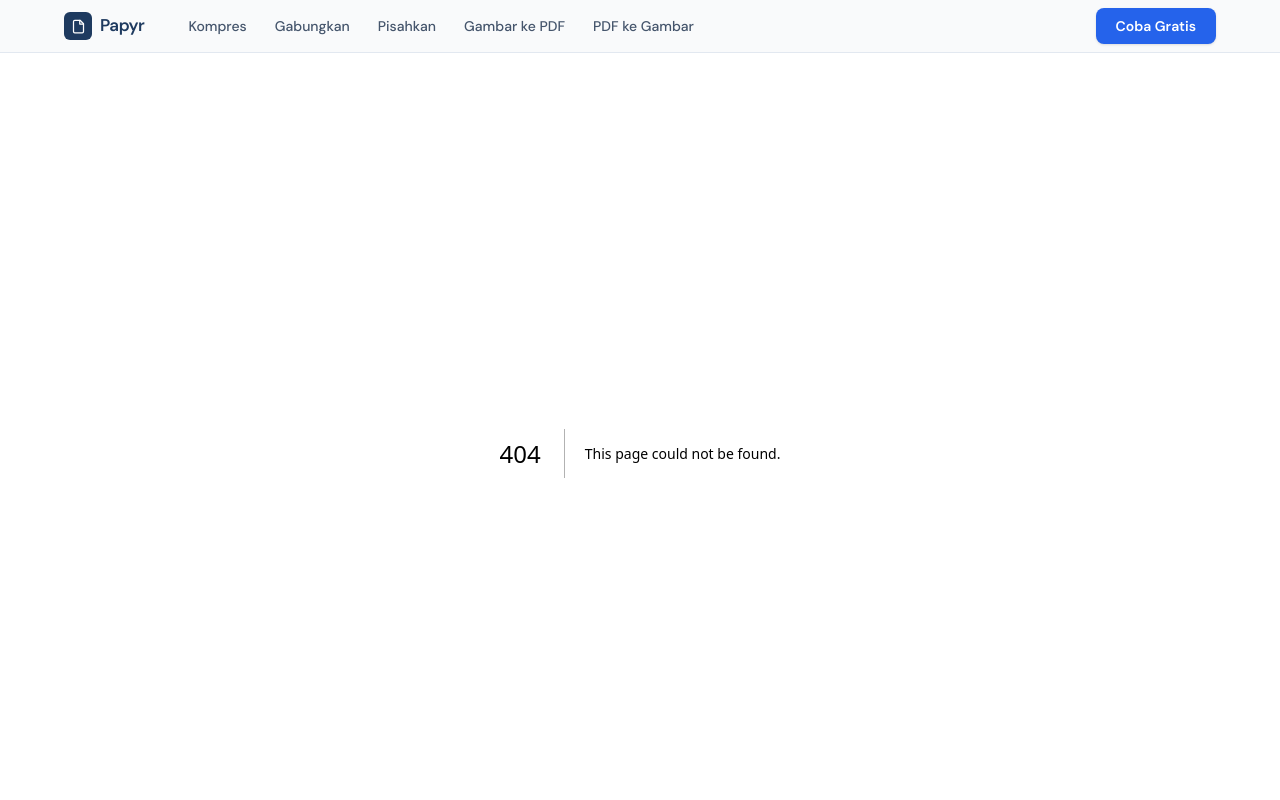
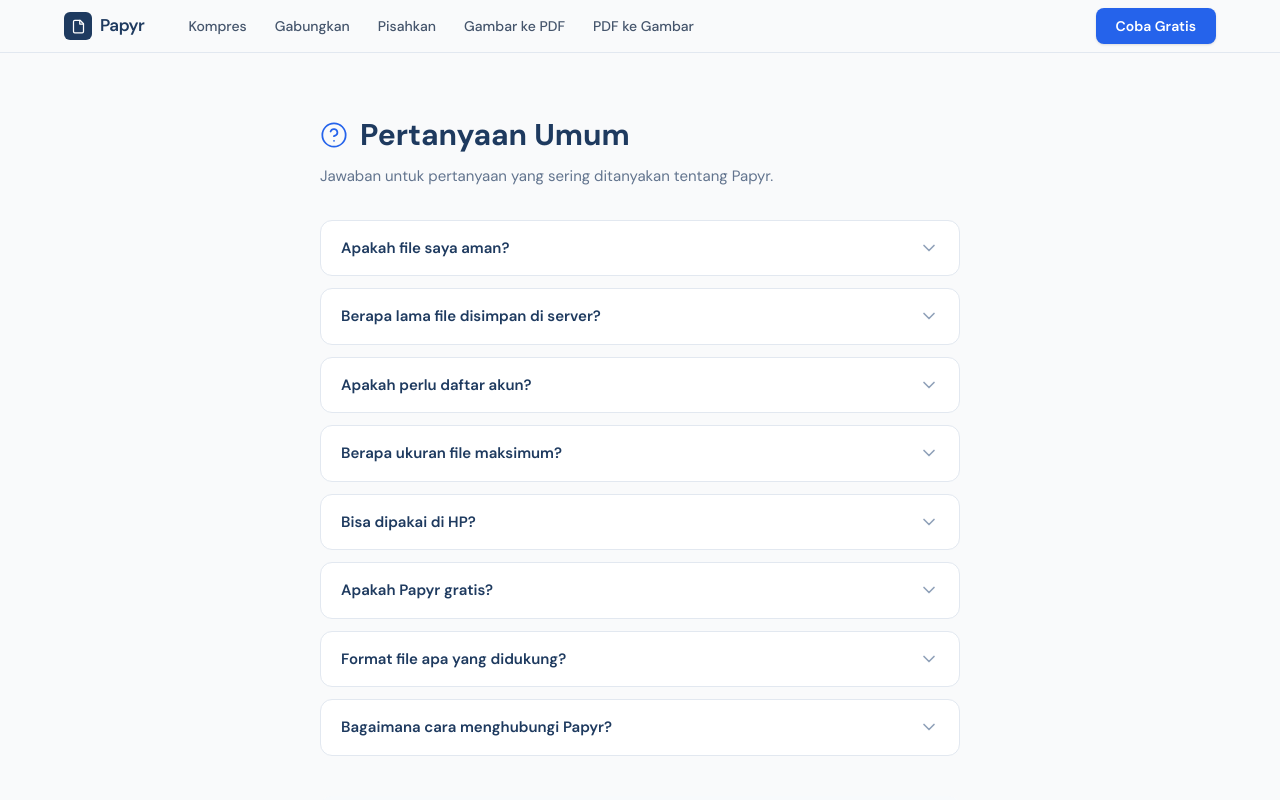
Before and after one commit to fazulfi/papyr, a Next.js app in the folder frontend/: page /faq in a window 1280 px wide. Before the commit this address had no page. Shown: the top 800 px of the page. Built offline with nearby package versions, Linux system fonts and the light colour scheme.

Commit message:
feat: add FAQ page with accordion UI in Bahasa Indonesia (PAPYR-081)
Ultraworked with [Sisyphus](https://github.com/code-yeongyu/oh-my-openagent)

Co-authored-by: Sisyphus <clio-agent@sisyphuslabs.ai>

```diff
--- /dev/null
+++ b/frontend/src/app/faq/layout.tsx
@@ -0,0 +1,11 @@
+import type { Metadata } from "next";
+
+export const metadata: Metadata = {
+  title: "FAQ — Pertanyaan Umum",
+  description:
+    "Jawaban untuk pertanyaan yang sering ditanyakan tentang Papyr — alat PDF gratis untuk Indonesia. Keamanan file, batas upload, format yang didukung.",
+};
+
+export default function FAQLayout({ children }: { children: React.ReactNode }) {
+  return children;
+}
--- /dev/null
+++ b/frontend/src/app/faq/page.tsx
@@ -0,0 +1,172 @@
+"use client";
+
+import { useState } from "react";
+
+/* ── Inline SVG Icons ── */
+
+function ChevronDownIcon({ open }: { open: boolean }) {
+  return (
+    <svg
+      width="20"
+      height="20"
+      viewBox="0 0 24 24"
+      fill="none"
+      stroke="currentColor"
+      strokeWidth="2"
+      strokeLinecap="round"
+      strokeLinejoin="round"
+      className={`shrink-0 text-slate-400 transition-transform duration-200 ${open ? "rotate-180" : ""}`}
+    >
+      <polyline points="6 9 12 15 18 9" />
+    </svg>
+  );
+}
+
+function HelpCircleIcon() {
+  return (
+    <svg
+      width="28"
+      height="28"
+      viewBox="0 0 24 24"
+      fill="none"
+      stroke="currentColor"
+      strokeWidth="1.5"
+      strokeLinecap="round"
+      strokeLinejoin="round"
+      className="text-accent"
+    >
+      <circle cx="12" cy="12" r="10" />
+      <path d="M9.09 9a3 3 0 015.83 1c0 2-3 3-3 3" />
+      <line x1="12" y1="17" x2="12.01" y2="17" />
+    </svg>
+  );
+}
+
+/* ── FAQ Data ── */
+
+const FAQ_ITEMS = [
+  {
+    question: "Apakah file saya aman?",
+    answer:
+      "Ya, keamanan file-mu adalah prioritas kami. Semua transfer menggunakan HTTPS (terenkripsi). File yang di-upload ke server disimpan di Cloudflare R2 dengan akses terbatas, dan otomatis dihapus dalam 1 jam. Untuk fitur yang diproses di browser (Gabungkan PDF, Pisahkan PDF), file-mu tidak pernah meninggalkan perangkatmu.",
+  },
+  {
+    question: "Berapa lama file disimpan di server?",
+    answer:
+      "Maksimal 1 jam. Setelah itu, file dihapus otomatis dari server kami — tanpa pengecualian. Link download juga kedaluwarsa setelah 1 jam. Untuk fitur yang diproses di browser, file tidak pernah di-upload ke server sama sekali.",
+  },
+  {
+    question: "Apakah perlu daftar akun?",
+    answer:
+      "Tidak. Papyr bisa langsung dipakai tanpa daftar, tanpa login, tanpa email. Buka website, pilih alat, selesai. Kami tidak mengumpulkan data pribadi apapun.",
+  },
+  {
+    question: "Berapa ukuran file maksimum?",
+    answer:
+      "Saat ini batas upload adalah 20 MB per file. Untuk fitur yang diproses di browser (Gabungkan PDF, Pisahkan PDF), batasnya lebih fleksibel karena tidak perlu upload ke server.",
+  },
+  {
+    question: "Bisa dipakai di HP?",
+    answer:
+      "Ya! Papyr dioptimalkan untuk mobile. Semua fitur bisa diakses dari browser HP tanpa perlu install aplikasi. Cukup buka mypapyr.com dari Chrome, Safari, atau browser lainnya.",
+  },
+  {
+    question: "Apakah Papyr gratis?",
+    answer:
+      "Ya, semua fitur dasar Papyr gratis — kompres PDF, gabungkan PDF, pisahkan PDF, gambar ke PDF, dan PDF ke gambar. Tidak ada biaya tersembunyi untuk penggunaan normal.",
+  },
+  {
+    question: "Format file apa yang didukung?",
+    answer:
+      "Papyr mendukung file PDF, JPG, dan PNG. Kamu bisa mengompres PDF, menggabungkan beberapa PDF, memisahkan halaman PDF, mengubah gambar (JPG/PNG) menjadi PDF, dan mengubah halaman PDF menjadi gambar PNG.",
+  },
+  {
+    question: "Bagaimana cara menghubungi Papyr?",
+    answer:
+      "Kamu bisa menghubungi kami melalui email di privacy@mypapyr.com. Kami akan merespons secepat mungkin.",
+  },
+];
+
+/* ── Accordion Item ── */
+
+function AccordionItem({
+  question,
+  answer,
+  isOpen,
+  onToggle,
+}: {
+  question: string;
+  answer: string;
+  isOpen: boolean;
+  onToggle: () => void;
+}) {
+  return (
+    <div className="rounded-xl border border-slate-200 bg-white transition-shadow hover:shadow-sm">
+      <button
+        onClick={onToggle}
+        className="flex w-full items-center justify-between gap-4 px-5 py-4 text-left"
+      >
+        <span className="text-[15px] font-semibold text-navy">{question}</span>
+        <ChevronDownIcon open={isOpen} />
+      </button>
+      <div
+        className={`grid transition-all duration-200 ease-in-out ${isOpen ? "grid-rows-[1fr] opacity-100" : "grid-rows-[0fr] opacity-0"}`}
+      >
+        <div className="overflow-hidden">
+          <p className="px-5 pb-4 text-[15px] leading-relaxed text-slate-600">
+            {answer}
+          </p>
+        </div>
+      </div>
+    </div>
+  );
+}
+
+/* ── FAQ Page ── */
+
+export default function FAQPage() {
+  const [openIndex, setOpenIndex] = useState<number | null>(null);
+
+  return (
+    <div className="mx-auto w-full max-w-2xl px-4 py-12 sm:py-16">
+      {/* Header */}
+      <div className="flex items-center gap-3">
+        <HelpCircleIcon />
+        <h1 className="text-2xl font-bold text-navy sm:text-3xl">
+          Pertanyaan Umum
+        </h1>
+      </div>
+      <p className="mt-3 text-[15px] text-slate-500">
+        Jawaban untuk pertanyaan yang sering ditanyakan tentang Papyr.
+      </p>
+
+      {/* Accordion */}
+      <div className="mt-8 space-y-3">
+        {FAQ_ITEMS.map((item, index) => (
+          <AccordionItem
+            key={index}
+            question={item.question}
+            answer={item.answer}
+            isOpen={openIndex === index}
+            onToggle={() =>
+              setOpenIndex(openIndex === index ? null : index)
+            }
+          />
+        ))}
+      </div>
+
+      {/* CTA */}
+      <div className="mt-10 rounded-xl bg-slate-50 p-6 text-center">
+        <p className="text-[15px] text-slate-600">
+          Masih punya pertanyaan?
+        </p>
+        <a
+          href="mailto:privacy@mypapyr.com"
+          className="mt-2 inline-block text-[15px] font-medium text-accent underline underline-offset-2 hover:text-navy"
+        >
+          Hubungi kami di privacy@mypapyr.com
+        </a>
+      </div>
+    </div>
+  );
+}
```
